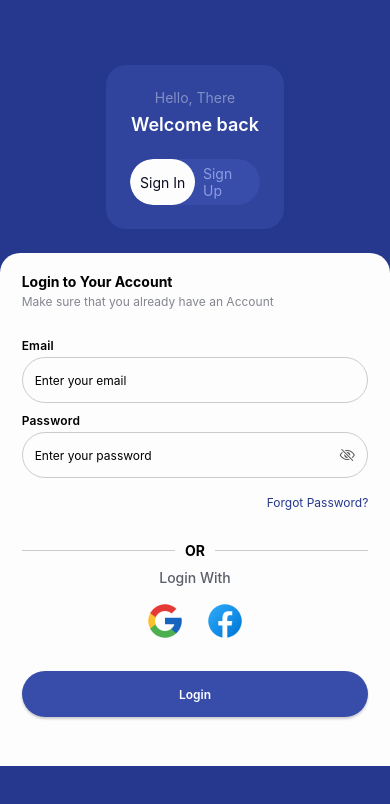
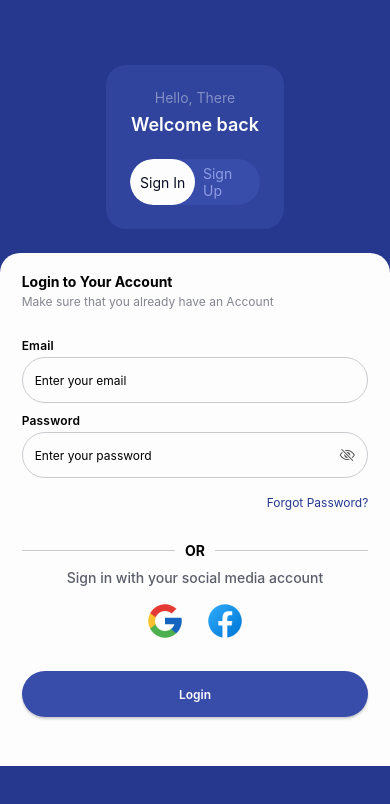
Before and after one commit to barackm/BudgetPro, a React Native app: screen /Auth in a window 390 px wide. Shown: the top 804 px of the page. Built offline with nearby package versions, Linux system fonts and the light colour scheme.

Commit message:
Update the login with helper text

```diff
--- a/src/screens/AuthContainer.tsx
+++ b/src/screens/AuthContainer.tsx
@@ -22,8 +22,8 @@ const AuthContainer: any = (props: AuthContainerProps) => {
   return (
     <View style={styles.container}>
       <KeyboardAvoidingView
-        behavior="position"
-        keyboardVerticalOffset={metrics.moderateScale(50)}
+        behavior="padding"
+        // keyboardVerticalOffset={metrics.moderateScale(50)}
         style={styles.keyboardAvoidingView}>
         <ScrollView
           showsVerticalScrollIndicator={false}
--- a/src/screens/SocialLogin.tsx
+++ b/src/screens/SocialLogin.tsx
@@ -3,9 +3,11 @@ import { Image, StyleSheet, Text, View } from 'react-native';
 import { TouchableOpacity } from 'react-native-gesture-handler';
 import { fonts, metrics, themedColors } from '../theme';
 
-interface SocialLoginProps {}
+interface SocialLoginProps {
+  helperText?: string;
+}
 const SocialLogin: React.FC<SocialLoginProps> = props => {
-  const {} = props;
+  const { helperText } = props;
   return (
     <View style={styles.socialLoginContainer}>
       <View style={styles.separatorContainer}>
@@ -13,7 +15,9 @@ const SocialLogin: React.FC<SocialLoginProps> = props => {
         <Text style={styles.separatorText}>OR</Text>
         <View style={styles.separatorLine} />
       </View>
-      <Text style={styles.separatorTextHelper}>Login With</Text>
+      <Text style={styles.separatorTextHelper}>
+        {helperText || 'Sign in with your social media account'}
+      </Text>
       <View style={styles.socialLoginsContainer}>
         <TouchableOpacity style={styles.socialLoginButton}>
           <Image
```
